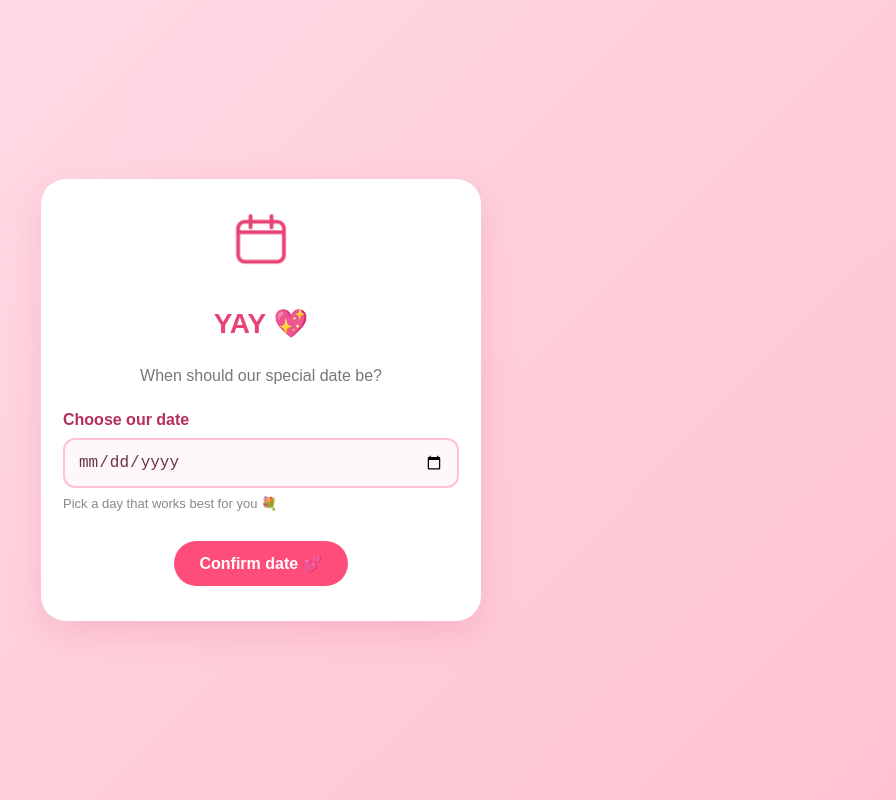
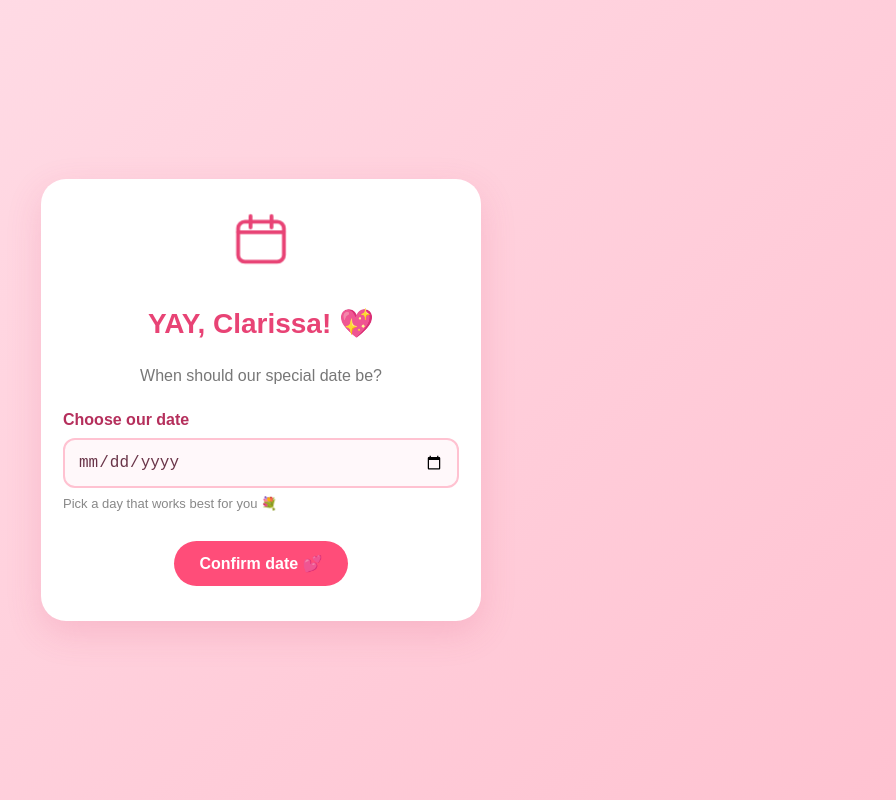
Before and after one commit to ChristianLoydCesista/e-routing_app, a plain HTML site: page date-invitation/index.html in a window 1280 px wide. Both pictures are taken after a click on the button "Yes! 💖". Shown: the whole page, without its empty margins (379-1275 px from the left). Drawn offline with Linux system fonts and the light colour scheme.

```diff
--- a/date-invitation/index.html
+++ b/date-invitation/index.html
@@ -18,7 +18,7 @@
 </section>
 <section id="page2">
 <div class="heart" aria-hidden="true"><svg viewBox="0 0 64 64" width="60" height="60" fill="none" stroke="#e84375" stroke-width="4" stroke-linecap="round" stroke-linejoin="round"><rect x="8" y="14" width="48" height="42" rx="7"/><path d="M8 25h48M21 8v12M43 8v12"/></svg></div>
-<h1>YAY 💖</h1>
+<h1>YAY, Clarissa! 💖</h1>
 <p>When should our special date be?</p>
 <div class="date-box">
 <label for="datePicker">Choose our date</label>
@@ -35,7 +35,6 @@ const today=new Date();datePicker.min=new Date(today.getTime()-today.getTimezone
 function moveNoButton(){noBtn.classList.add('running');const pad=10,maxX=window.innerWidth-noBtn.offsetWidth-pad,maxY=window.innerHeight-noBtn.offsetHeight-pad;noBtn.style.left=(pad+Math.random()*Math.max(0,maxX-pad))+'px';noBtn.style.top=(pad+Math.random()*Math.max(0,maxY-pad))+'px';}
 noBtn.addEventListener('mouseenter',moveNoButton);noBtn.addEventListener('touchstart',e=>{e.preventDefault();moveNoButton()},{passive:false});
 yesBtn.addEventListener('click',()=>{page1.style.display='none';page2.style.display='block';});
-backBtn.addEventListener('click',()=>{page2.style.display='none';page1.style.display='block';});
 nextBtn.addEventListener('click',()=>{if(!datePicker.value){datePicker.focus();datePicker.reportValidity();return;}const chosen=new Date(datePicker.value+'T12:00:00');const niceDate=chosen.toLocaleDateString(undefined,{weekday:'long',year:'numeric',month:'long',day:'numeric'});result.innerHTML='It’s a date on '+niceDate+'! 💐<br><span style="font-size:15px">I can’t wait to see you, Clarissa! 💖</span>';result.style.display='block';nextBtn.style.display='none';datePicker.disabled=true;for(let i=0;i<25;i++)setTimeout(createHeart,i*100);});
 function createHeart(){const heart=document.createElement('div');heart.className='floating-heart';heart.textContent=['❤️','💖','💕','💗','💘'][Math.floor(Math.random()*5)];heart.style.left=Math.random()*100+'vw';heart.style.fontSize=(18+Math.random()*25)+'px';document.body.appendChild(heart);setTimeout(()=>heart.remove(),5000);}
 </script>
```
